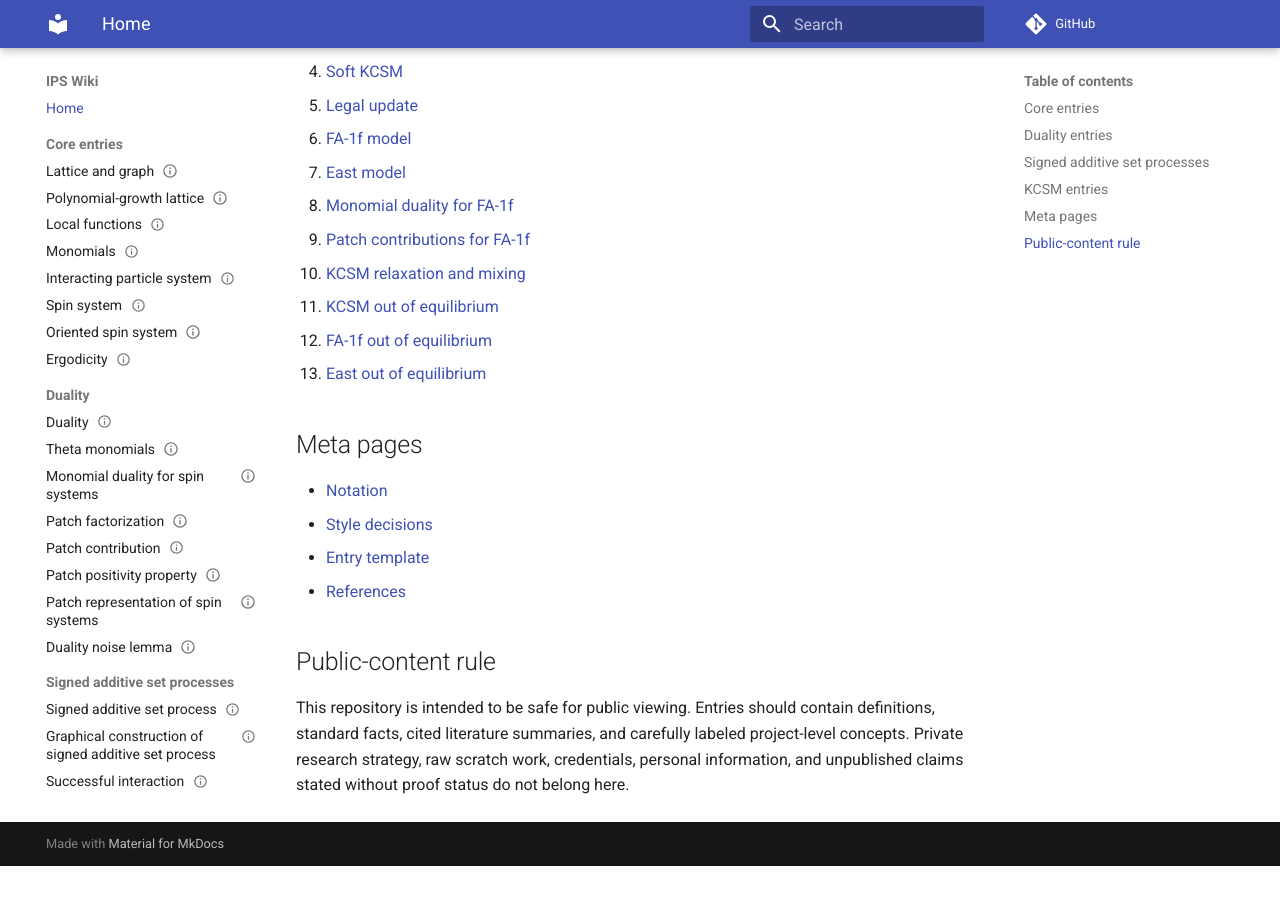
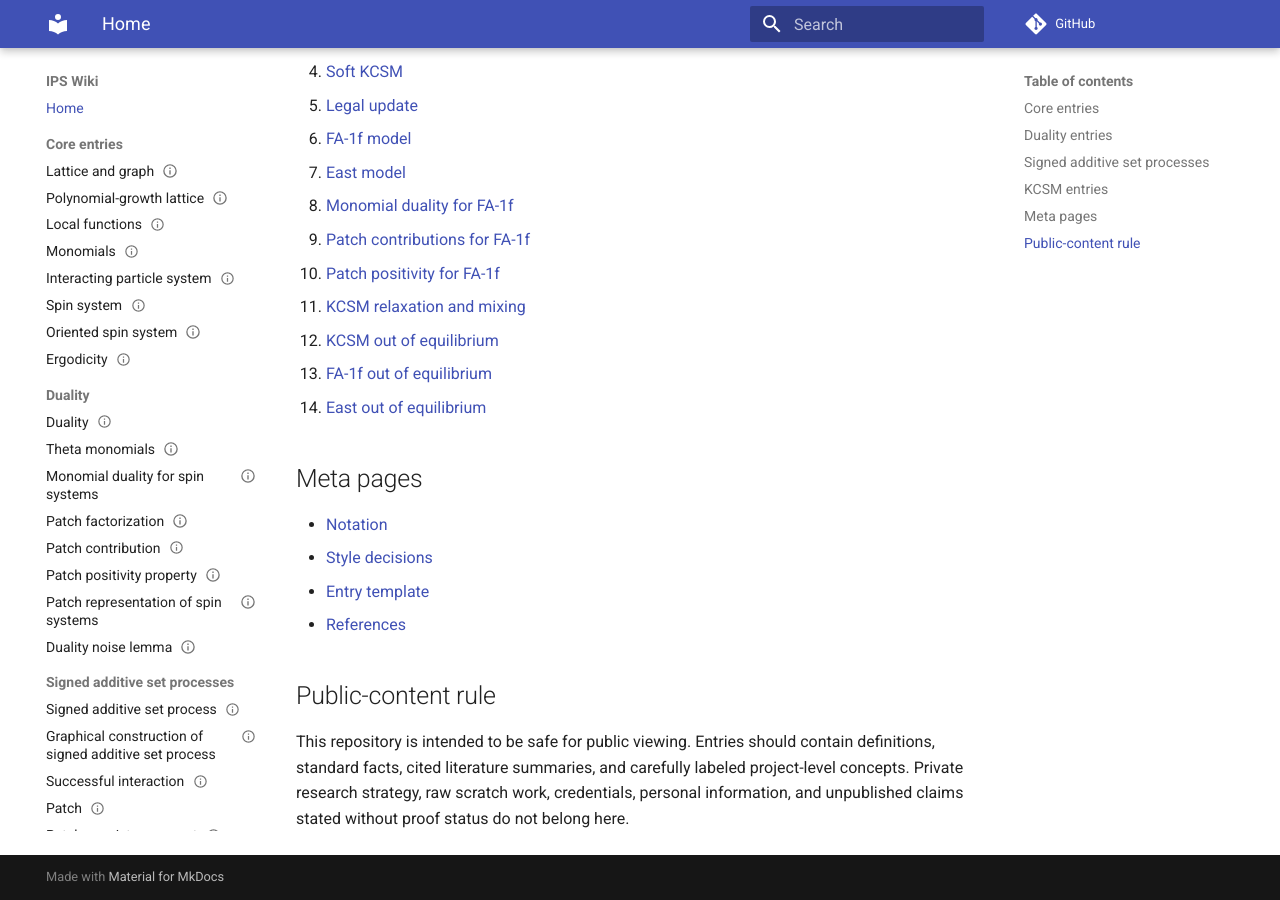
Before and after one commit to maciejgluchowski86-beep/ips-wiki, an MkDocs documentation site: the page built from docs/index.md, in a window 1280 px wide and 900 px high, scrolled down 1494 px. Built offline with MkDocs 1.6.1 and Material for MkDocs 9.7.7, drawn with Linux system fonts in a browser that asks for light colours; comment, search, counter and statistics services are not loaded; before the commit the page ends 2360 px from its top, so only the background shows below that.

Commit message:
add FA-1f patch positivity to index

```diff
--- a/docs/index.md
+++ b/docs/index.md
@@ -49,10 +49,11 @@ The KCSM block uses the standard convention that `0` is the facilitating state.
 7. [East model](entries/east-model.md)
 8. [Monomial duality for FA-1f](entries/monomial-duality-for-fa-1f.md)
 9. [Patch contributions for FA-1f](entries/patch-contributions-for-fa-1f.md)
-10. [KCSM relaxation and mixing](entries/kcsm-relaxation-and-mixing.md)
-11. [KCSM out of equilibrium](entries/kcsm-out-of-equilibrium.md)
-12. [FA-1f out of equilibrium](entries/fa-1f-out-of-equilibrium.md)
-13. [East out of equilibrium](entries/east-out-of-equilibrium.md)
+10. [Patch positivity for FA-1f](entries/patch-positivity-for-fa-1f.md)
+11. [KCSM relaxation and mixing](entries/kcsm-relaxation-and-mixing.md)
+12. [KCSM out of equilibrium](entries/kcsm-out-of-equilibrium.md)
+13. [FA-1f out of equilibrium](entries/fa-1f-out-of-equilibrium.md)
+14. [East out of equilibrium](entries/east-out-of-equilibrium.md)
 
 ## Meta pages
 
```
